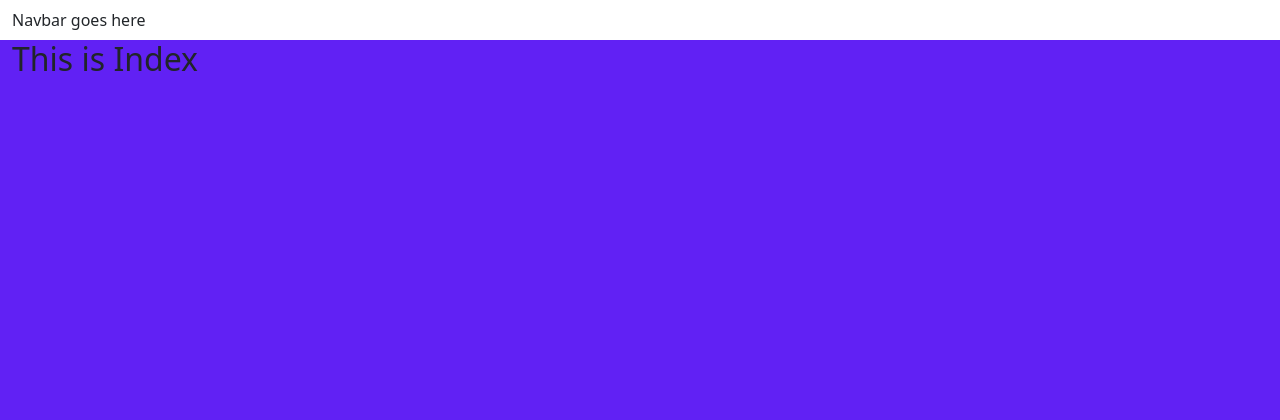
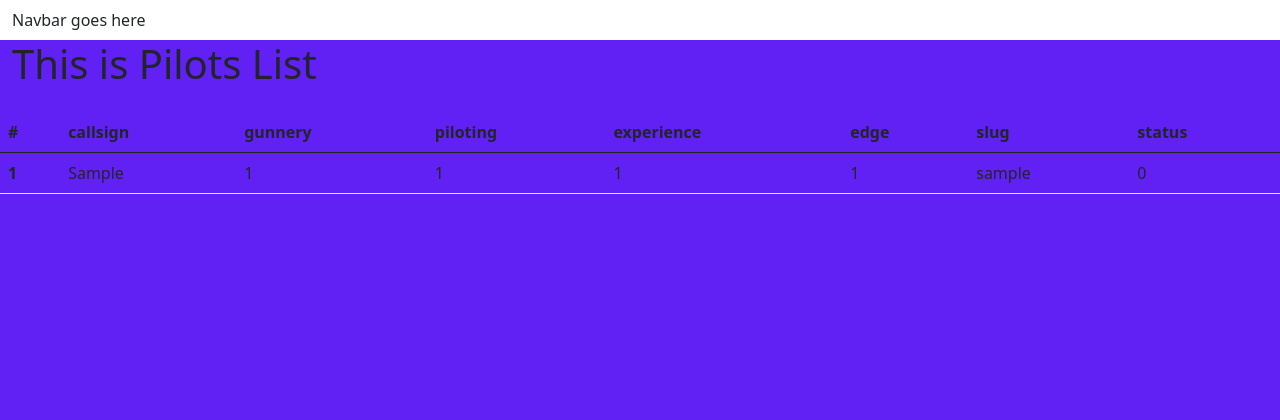
Before and after one commit to bovinehero/battletech-inventory, a Django app: template templates/index.html in a window 1280 px wide. Shown: the top 420 px of the page. Run offline with Django 3.2, Linux system fonts and the light colour scheme; the template is opened without the code that fills it: values named after a table or form of the project are taken from there, others are empty; tables that the repository leaves empty hold one stand-in row (Sample ...).

Commit message:
added Pilotlist to index.html

```diff
--- a/templates/index.html
+++ b/templates/index.html
@@ -3,8 +3,42 @@
 {% block content %}
 
 <div class="container-fluid">
+    <h1>This is Pilots List</h1>
     <div class="row">
-        <h2>This is Index</h2>
+
+        <!-- Blog Entries Column -->
+        <div class="col-12 mt-3 left">
+            <div class="row">
+                <table class="table">
+                    <thead>
+                      <tr>
+                        <th scope="col">#</th>
+                        <th scope="col">callsign</th>
+                        <th scope="col">gunnery</th>
+                        <th scope="col">piloting</th>
+                        <th scope="col">experience</th>
+                        <th scope="col">edge</th>
+                        <th scope="col">slug</th>
+                        <th scope="col">status</th>
+                      </tr>
+                    </thead>
+                    <tbody>
+                    {% for pilot in pilot_list %}
+                      <tr>
+                        <th scope="row">{{ pilot.pk }}</th>
+                        <td>{{ pilot.callsign }}</td>
+                        <td>{{ pilot.gunnery }}</td>
+                        <td>{{ pilot.piloting }}</td>
+                        <td>{{ pilot.experience }}</td>
+                        <td>{{ pilot.edge }}</td>
+                        <td>{{ pilot.slug }}</td>
+                        <td>{{ pilot.status }}</td>
+                      </tr>
+                    {% endfor %}
+                    </tbody>
+                  </table>
+            </div>
+        </div>
     </div>
     {% if is_paginated %}
     <nav aria-label="Page navigation">
```
